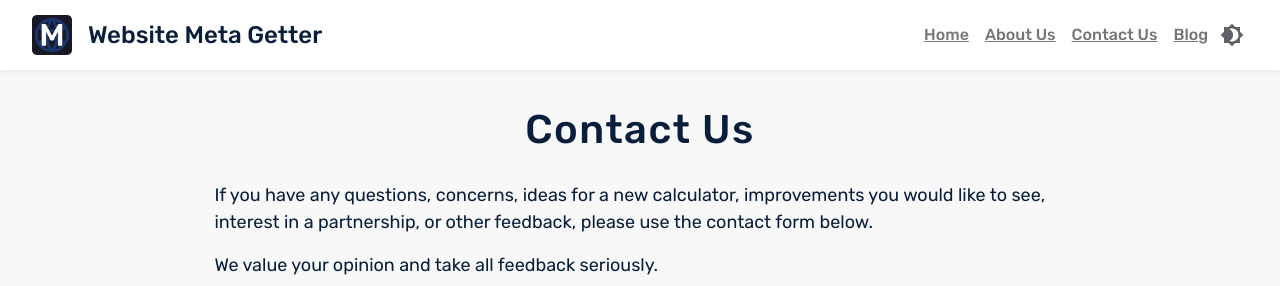
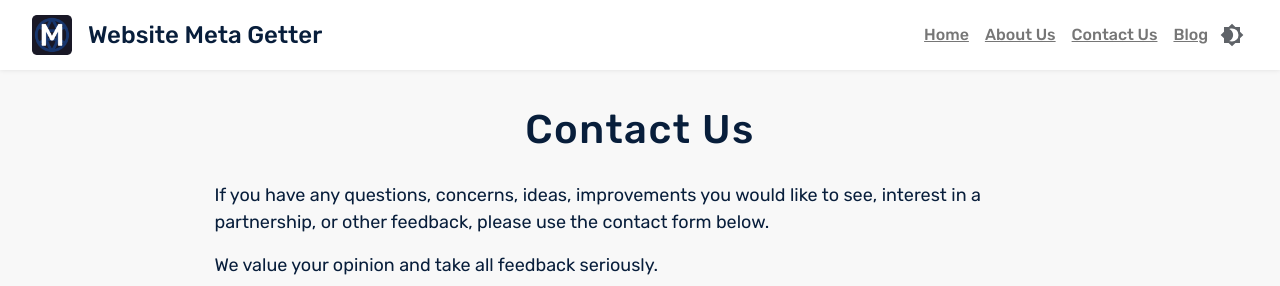
Before and after one commit to ArthurArakelyan/websitemetagetter, a Next.js app: page /contact in a window 1280 px wide. Shown: the top 286 px of the page. Built offline with nearby package versions, Linux system fonts and the light colour scheme; no server answers.

Commit message:
feat(23): [Contact] text change

```diff
--- a/src/app/contact/page.tsx
+++ b/src/app/contact/page.tsx
@@ -33,7 +33,7 @@ const Contact = () => {
 
       <div className={styles['contact__descriptions']}>
         <h2 className={styles['contact__description']}>
-          If you have any questions, concerns, ideas for a new calculator, improvements you would like to see, interest in a partnership, or other feedback, please use the contact form below.
+          If you have any questions, concerns, ideas, improvements you would like to see, interest in a partnership, or other feedback, please use the contact form below.
         </h2>
 
         <h3 className={styles['contact__description']}>
```
